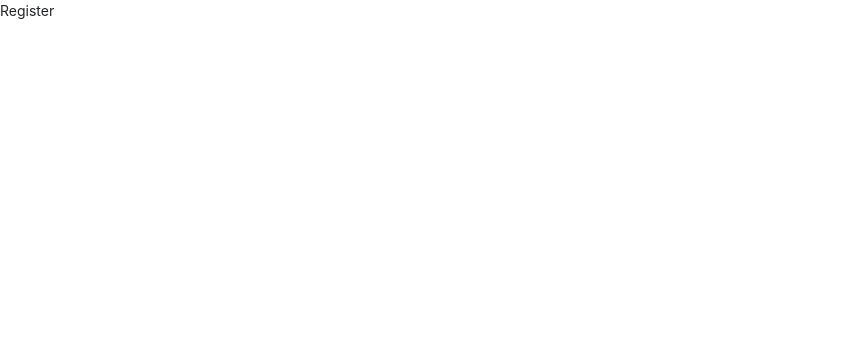
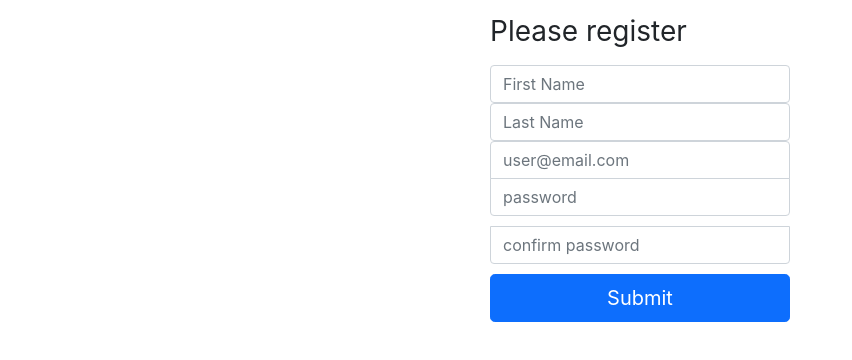
Before and after one commit to amv1017/udemy-react-and-golang-a-practical-guide, a React (Create React App) app in the folder react-admin/: page /register in a window 1280 px wide. Shown: the top 360 px of the page, without its empty margins (0-852 px from the left). Built offline with nearby package versions, Linux system fonts and the light colour scheme.

Commit message:
chapter 41

```diff
--- /dev/null
+++ b/react-admin/src/Login.css
@@ -0,0 +1,26 @@
+.form-signin {
+  width: 100%;
+  max-width: 330px;
+  padding: 15px;
+  margin: auto;
+}
+
+.form-signin .checkbox {
+  font-weight: 400;
+}
+
+.form-signin .form-floating:focus-within {
+  z-index: 2;
+}
+
+.form-signin input[type="email"] {
+  margin-bottom: -1px;
+  border-bottom-right-radius: 0;
+  border-bottom-left-radius: 0;
+}
+
+.form-signin input[type="password"] {
+  margin-bottom: 10px;
+  border-top-left-radius: 0;
+  border-top-right-radius: 0;
+}
--- a/react-admin/src/pages/Register.tsx
+++ b/react-admin/src/pages/Register.tsx
@@ -1,11 +1,55 @@
-import React, { Component } from 'react'
+import React, { Component, SyntheticEvent } from 'react'
+import '../Login.css'
 
 export default class Register extends Component {
+
+    first_name = ''
+    last_name = ''
+    email = ''
+    password = ''
+    password_confirm = ''
+
+    submit = (e: SyntheticEvent) => {
+        e.preventDefault()
+        console.log({
+            first_name: this.first_name,
+            last_name: this.last_name,
+            email: this.email,
+            password: this.password,
+            password_confirm: this.password_confirm
+        })
+    }
+
     render() {
         return (
-            <div>
-                Register
-            </div>
+            <main className="form-signin">
+                <form onSubmit={this.submit}>
+                    <h1 className="h3 mb-3 fw-normal">Please register</h1>
+
+                        <input className="form-control" placeholder="First Name" required
+                            onChange={e => this.first_name = e.target.value}
+                        />
+
+                        <input className="form-control" placeholder="Last Name" required
+                            onChange={e => this.last_name = e.target.value}
+                        />
+
+                        <input type="email" className="form-control" placeholder="user@email.com" required
+                            onChange={e => this.email = e.target.value}
+                        />
+
+                        <input type="password" className="form-control" placeholder="password" required
+                            onChange={e => this.password = e.target.value}
+                        />
+
+                        <input type="password" className="form-control" placeholder="confirm password" required
+                            onChange={e => this.password_confirm = e.target.value}
+                        />
+
+                    <button className="w-100 btn btn-lg btn-primary" type="submit">Submit</button>
+
+                </form>
+            </main>
         )
     }
 }
```
